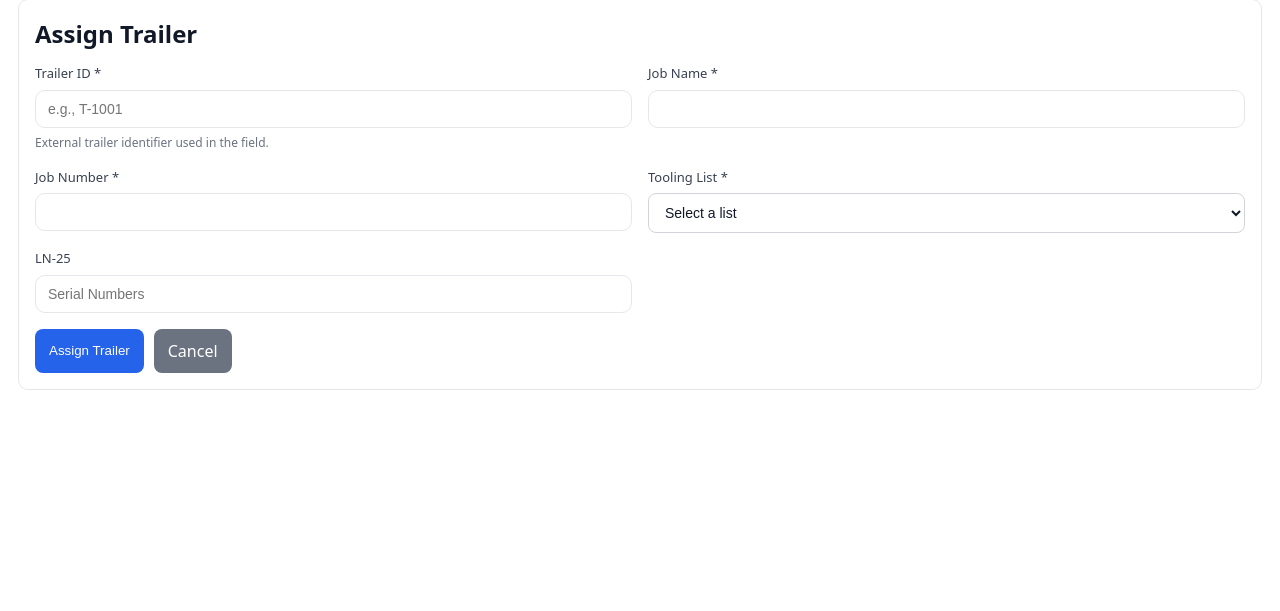
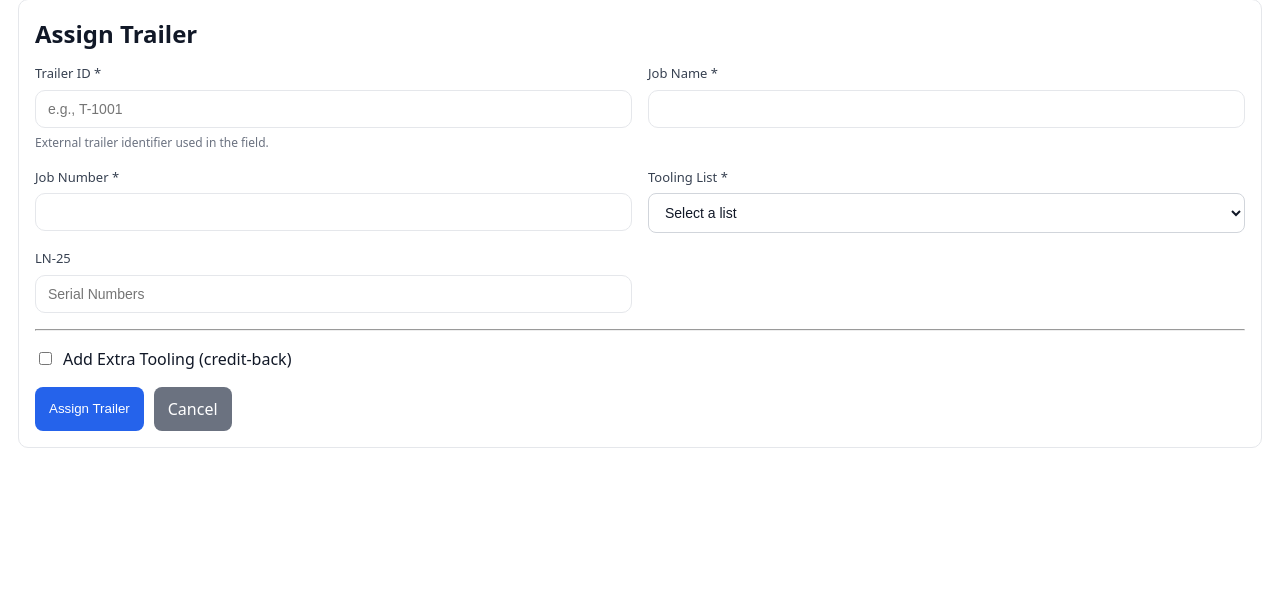
Before and after one commit to ColtonBaum/Inventory-app, a Flask app: page /assign_trailer in a window 1280 px wide. Shown: the part 93-704 px from the top of the page. Run offline with Flask 3, Linux system fonts and the light colour scheme.

Commit message:
Show LN-25 on invoice (mapped to assigned_user); restore Extra Tooling UI and wiring

```diff
--- a/templates/assign_trailer.html
+++ b/templates/assign_trailer.html
@@ -13,7 +13,18 @@
   .btn { appearance:none; border:none; border-radius:8px; padding:10px 14px; background:#2563eb; color:#fff; cursor:pointer; }
   .btn:hover { background:#1d4ed8; }
   .btn.muted { background:#6b7280; }
+  .btn.ghost { background:#fff; color:#111827; border:1px solid #d1d5db; }
   .hint { color:#6b7280; font-size:12px; }
+
+  /* Extra tooling rows */
+  #extra-tooling { margin-top:10px; }
+  #extra-rows .extra-row{
+    display:grid;
+    grid-template-columns: 1fr 1fr 120px 1fr auto;
+    gap:8px;
+    margin-bottom:8px;
+    align-items:center;
+  }
 </style>
 {% endblock %}
 
@@ -38,7 +49,7 @@
         <input class="input" type="text" name="job_number" required>
       </div>
 
-<input type="hidden" name="location" value="">
+      <input type="hidden" name="location" value="">
 
       <div class="field">
         <label>Tooling List *</label>
@@ -58,6 +69,21 @@
       </div>
     </div>
 
+    <!-- Extra Tooling (credit-back) -->
+    <hr style="margin:16px 0">
+    <label style="display:flex; gap:8px; align-items:center; margin-bottom:8px;">
+      <input type="checkbox" name="enable_credit_back" value="1">
+      Add Extra Tooling (credit-back)
+    </label>
+
+    <div id="extra-tooling" style="display:none;">
+      <div id="extra-rows"></div>
+      <button type="button" id="add-extra" class="btn" style="margin-top:8px;">+ Add Item</button>
+      <p class="hint" style="margin-top:6px;">
+        Saved as <code>item_name</code> / <code>item_number</code> / <code>quantity</code> / <code>category</code>.
+      </p>
+    </div>
+
     <div style="margin-top:16px; display:flex; gap:10px; flex-wrap:wrap;">
       <button class="btn" type="submit">Assign Trailer</button>
       <a class="btn muted" href="{{ url_for('inventory.dashboard') }}">Cancel</a>
@@ -65,3 +91,40 @@
   </form>
 </div>
 {% endblock %}
+
+{% block scripts %}
+<script>
+  (function () {
+    const cb = document.querySelector('input[name="enable_credit_back"]');
+    const wrap = document.getElementById('extra-tooling');
+    const rows = document.getElementById('extra-rows');
+    const addBtn = document.getElementById('add-extra');
+
+    function toggleExtra() {
+      wrap.style.display = cb && cb.checked ? 'block' : 'none';
+    }
+
+    function makeRow() {
+      const div = document.createElement('div');
+      div.className = 'extra-row';
+      div.innerHTML = `
+        <input class="input" name="extra_tooling_items[item_name][]"   placeholder="Item name">
+        <input class="input" name="extra_tooling_items[item_number][]" placeholder="Item #">
+        <input class="input" name="extra_tooling_items[quantity][]"   type="number" min="0" value="1">
+        <input class="input" name="extra_tooling_items[category][]"   placeholder="Category (optional)">
+        <button type="button" class="btn ghost remove">Remove</button>
+      `;
+      div.querySelector('.remove').addEventListener('click', () => div.remove());
+      return div;
+    }
+
+    if (cb) {
+      cb.addEventListener('change', toggleExtra);
+      toggleExtra();
+    }
+    if (addBtn) {
+      addBtn.addEventListener('click', () => rows.appendChild(makeRow()));
+    }
+  })();
+</script>
+{% endblock %}
```
Also changed, not shown: templates/pull_list.html (+6 -2 lines).
